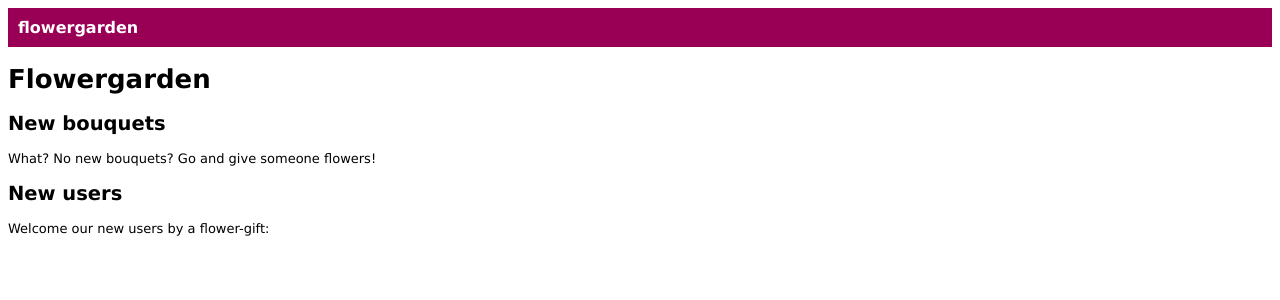
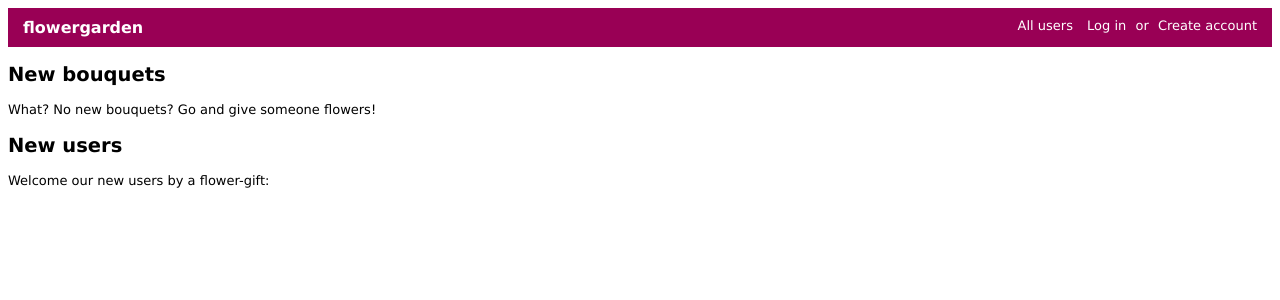
Before and after one commit to igneus/flowergarden, a Django app: page / in a window 1280 px wide. Shown: the top 300 px of the page. Run offline with Django 3.2, Linux system fonts and the light colour scheme; data that the repository does not hold is empty; parts of the project's set-up code (start-up, migrations or seed data) failed here and were passed over.

Commit message:
templates touched

```diff
--- a/homepage/templates/homepage.html
+++ b/homepage/templates/homepage.html
@@ -1,7 +1,7 @@
 {% extends "base_generic.html" %}
 
 {% block title %}flowergarden{% endblock %}
-{% block mainheading %}Flowergarden{% endblock %}
+{% block mainheading_block %}{% endblock %}
 
 {% block content %}
     <div>
--- a/static/css/flowers.css
+++ b/static/css/flowers.css
@@ -1,6 +1,11 @@
 body, html {font-family: Verdana, sans-serif; font-size: small;}
 
+.wrapper {
+    width: 100%;
+}
+
 .header {
+    position: relative;
     margin: 0; padding: 10px;
     display: block;
     background-color: #905; color: white;
@@ -9,11 +14,22 @@ body, html {font-family: Verdana, sans-serif; font-size: small;}
 .header span.sitetitle {
     display: inline-block; font-size: 12pt; font-weight: bold;
 }
+#navigation {
+    position: absolute; right: 10px;
+    right: 10px;
+}
+
+.header a {
+    text-decoration: none;
+    display: inline-block; margin-right: 5px; margin-left: 5px;
+}
 .header a:link,
 .header a:active,
 .header a:visited {
     color: white;
-    text-decoration: none;
+}
+.header a:hover {
+    color: #f0c;
 }
 
 .sex {
--- a/templates/base_generic.html
+++ b/templates/base_generic.html
@@ -12,10 +12,15 @@
     <div class="wrapper">
         <div class="header">
             <span class="sitetitle"><a href="{% url homepage.views.home %}">flowergarden</a></span>
+            <span id="navigation">
+                <a href="{% url users.views.list %}">All users</a>
+                <a href="">Log in</a> or <a href="">Create account</a>
+            </span>
         </div>
 
-
-        <h1>{% block mainheading %}{% endblock %}</h1>
+        {% block mainheading_block %}
+            <h1>{% block mainheading %}{% endblock %}</h1>
+        {% endblock %}
 
         {% block content %}
         {% endblock %}
--- a/users/templates/detail.html
+++ b/users/templates/detail.html
@@ -35,6 +35,4 @@
     <p>{{ profile.user.first_name }} hasn't received any bouquets yet.</p>
 {% endif %}
 
-<a href="{% url list %}">all users</a>
-
 {% endblock %}
```
